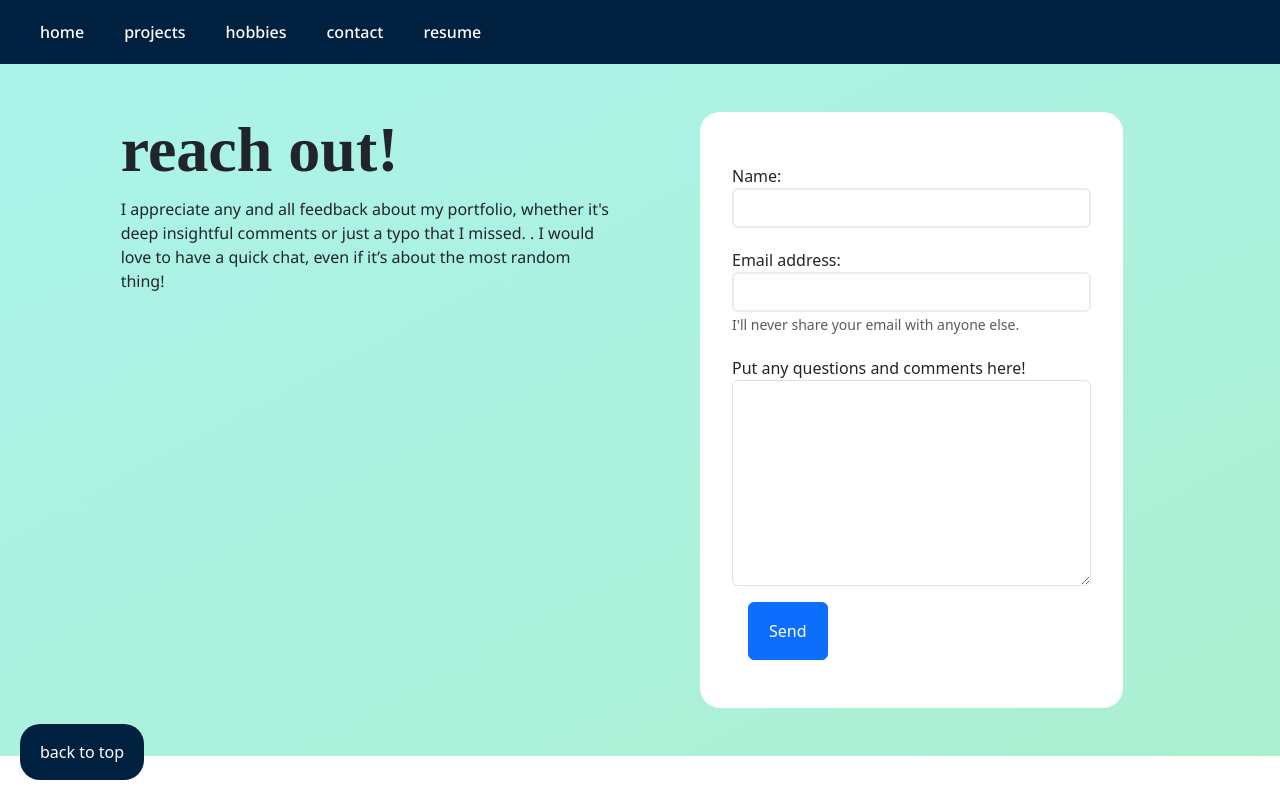
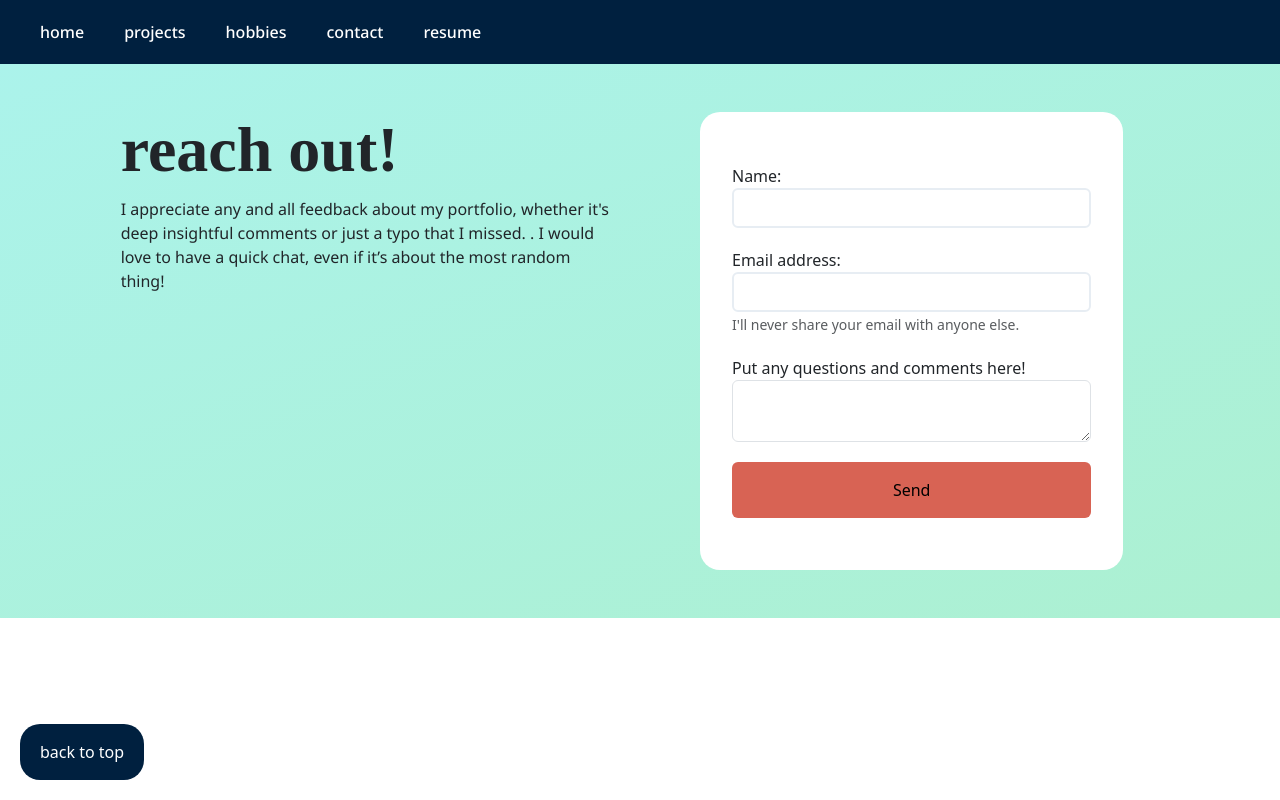
Before and after one commit to NayanaAg/portfolio, a Next.js app: page /contact in a window 1280 px wide. Built offline with nearby package versions, Linux system fonts and the light colour scheme; a web font is replaced by a local one.

Commit message:
fix form button

```diff
--- a/app/contact/page.tsx
+++ b/app/contact/page.tsx
@@ -29,10 +29,10 @@ export default function Page() {
 
                         <div className="form-group">
                             <label htmlFor="message">Put any questions and comments here!</label>
-                            <textarea className="form-control" id="message" rows="8"></textarea>
+                            <textarea className="form-control" id="message"></textarea>
                         </div>
 
-                        <button type="submit" className="btn btn-primary">Send</button>
+                        <button type="submit" className="btn btn-primary" id="submit-btn">Send</button>
 
                     </form>
                 </div>
--- a/app/global.css
+++ b/app/global.css
@@ -190,3 +190,12 @@ li {
 #contact-form label {
     margin-top: var(--sm-space);
 }
+
+#submit-btn {
+    width: 100%;
+    background-color: var(--accent);
+    color: black;
+    border: none;
+    margin: var(--sm-space) 0;
+    padding: 0;
+}
```
